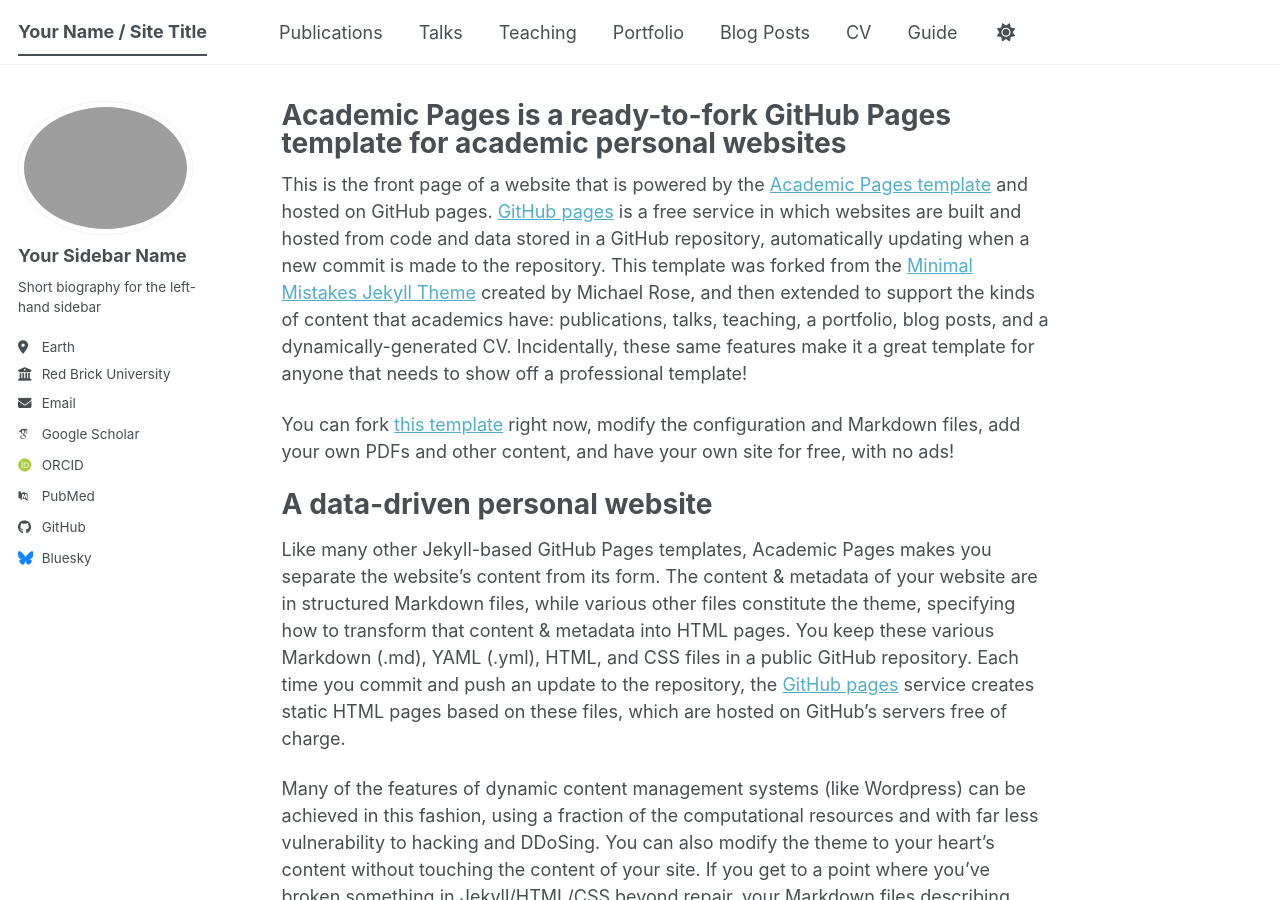
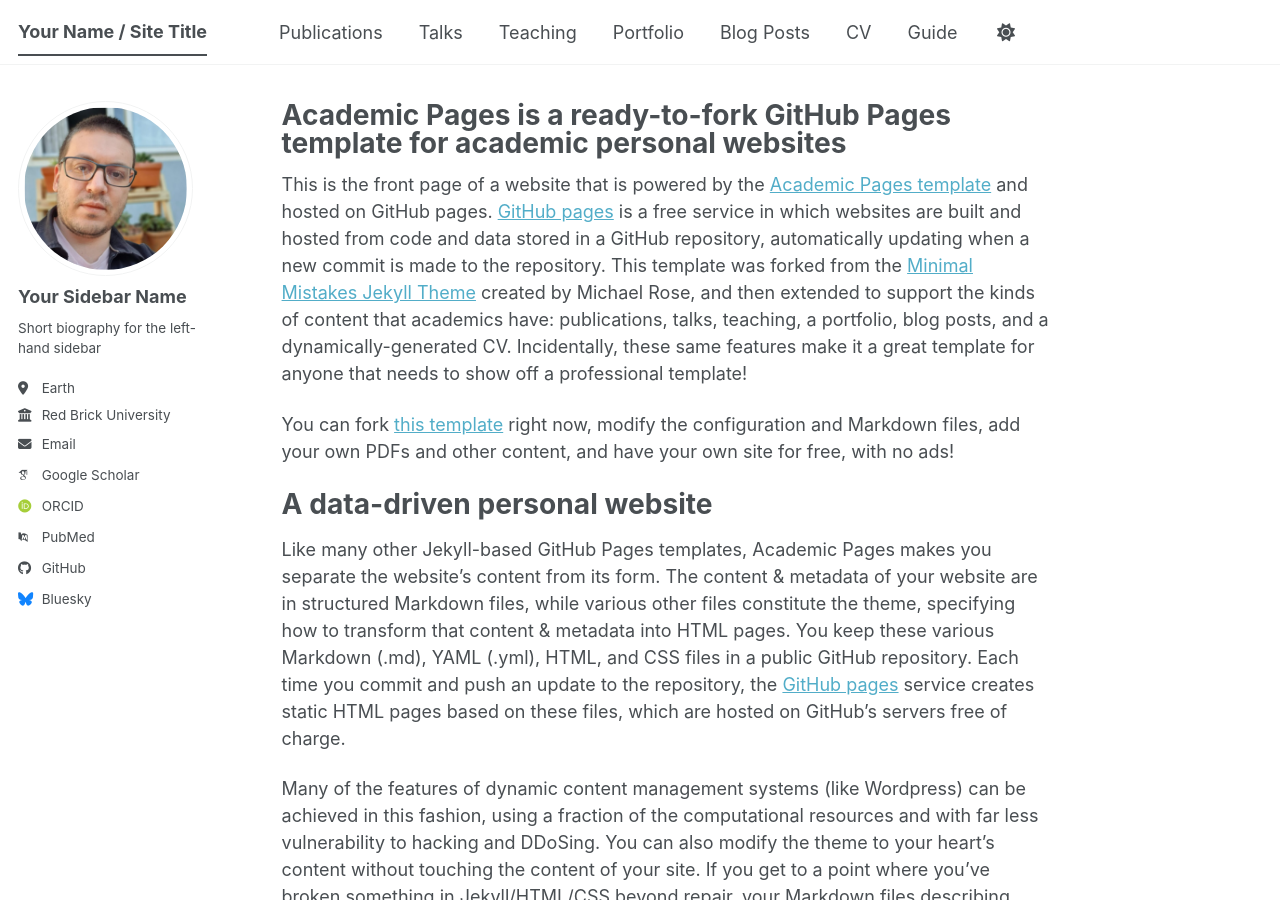
Before and after one commit to felipebrasilblog/felipebrasilprofile.github.io, a Jekyll site: the page built from _pages/about.md, in a window 1280 px wide and 900 px high. Built offline with Jekyll 4.4.1, drawn with Linux system fonts in a browser that asks for light colours; some web fonts are replaced; a script bundle is joined from its source files by our own code; library files that are not in the unit come from our copies.

Commit message:
Update author-profile.html

```diff
--- a/_includes/author-profile.html
+++ b/_includes/author-profile.html
@@ -4,13 +4,13 @@
   {% assign author = site.data.authors[page.author] %}{% else %}{% assign author = site.author %}
 {% endif %}
 
-<div itemscope itemtype="http://schema.org/Person">
+<div itemscope itemtype="images/profile.png">
 
   <div class="author__avatar">
     {% if author.avatar contains "://" %}
     	<img src="{{ author.avatar }}" alt="{{ author.name }}"  fetchpriority="high" />
     {% else %}
-    	<img src="{{ author.avatar | prepend: "/images/profile.png" | prepend: base_path }}" class="author__avatar" alt="{{ author.name }}"  fetchpriority="high" />
+    	<img src="{{ author.avatar | prepend: "/images/" | prepend: base_path }}" class="author__avatar" alt="{{ author.name }}"  fetchpriority="high" />
     {% endif %}
   </div>
 
```
